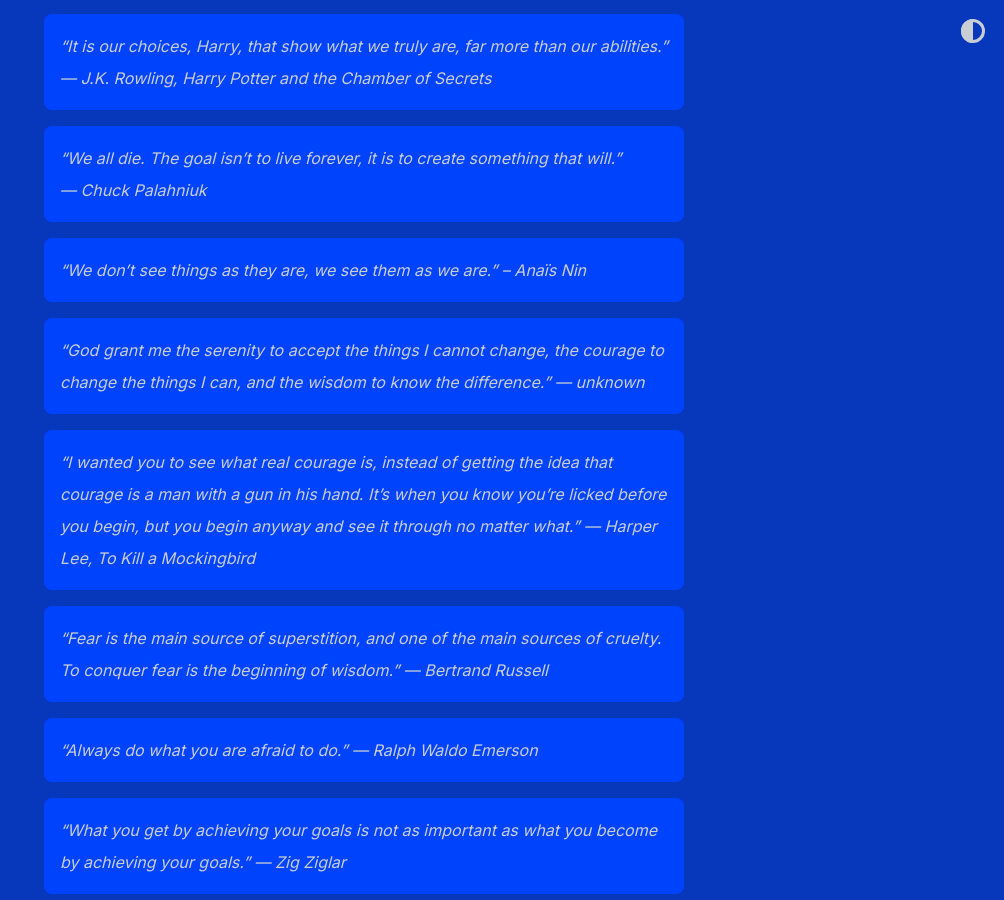
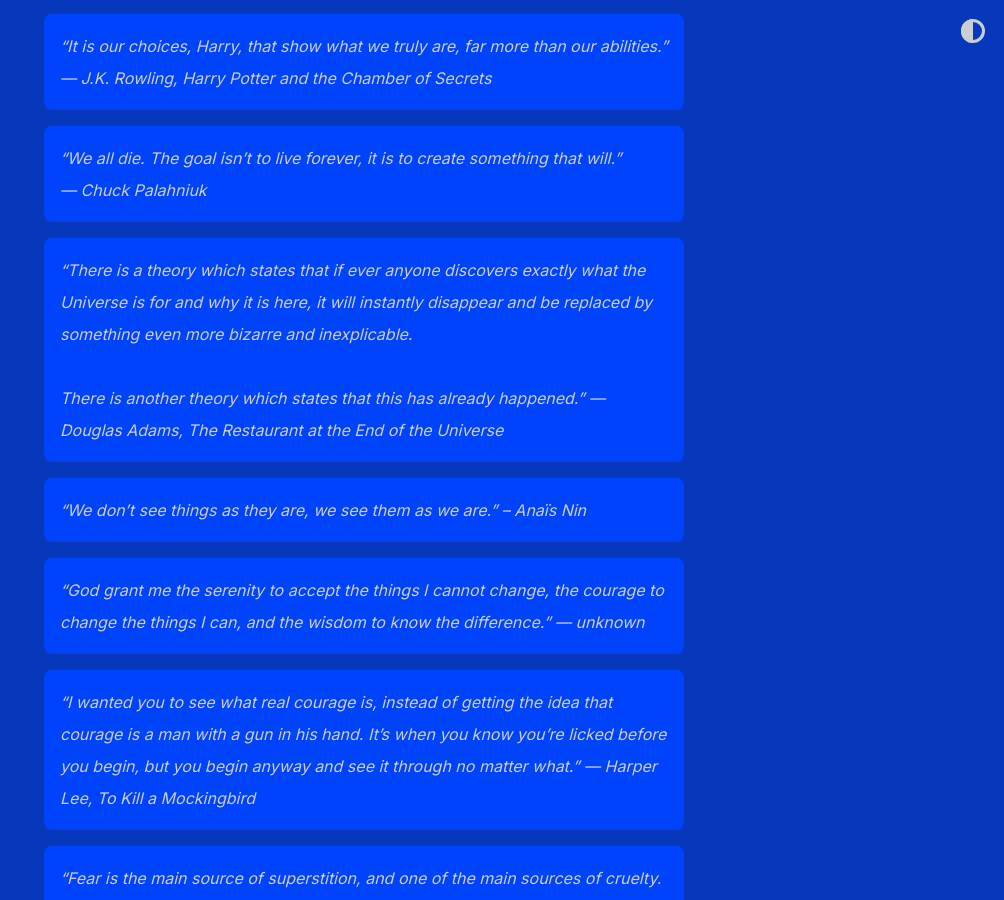
Before and after one commit to shihankanungo/shihankanungo.github.io, a Jekyll site: the page built from quotes.md, in a window 1280 px wide and 900 px high, scrolled down 364 px. Shown: the whole window, without its empty margins (276-1280 px from the left). Built offline with Jekyll 4.4.1, drawn with Linux system fonts in a browser that asks for light colours.

Commit message:
Update quotes.md

```diff
--- a/quotes.md
+++ b/quotes.md
@@ -11,6 +11,8 @@
 
 > "We all die. The goal isn't to live forever, it is to create something that will." <br>
 --- Chuck Palahniuk
+
+> "There is a theory which states that if ever anyone discovers exactly what the Universe is for and why it is here, it will instantly disappear and be replaced by something even more bizarre and inexplicable. <br><br> There is another theory which states that this has already happened." --- Douglas Adams, <i>The Restaurant at the End of the Universe</i>
 
 > "We don't see things as they are, we see them as we are." -- Anaïs Nin
 
```
